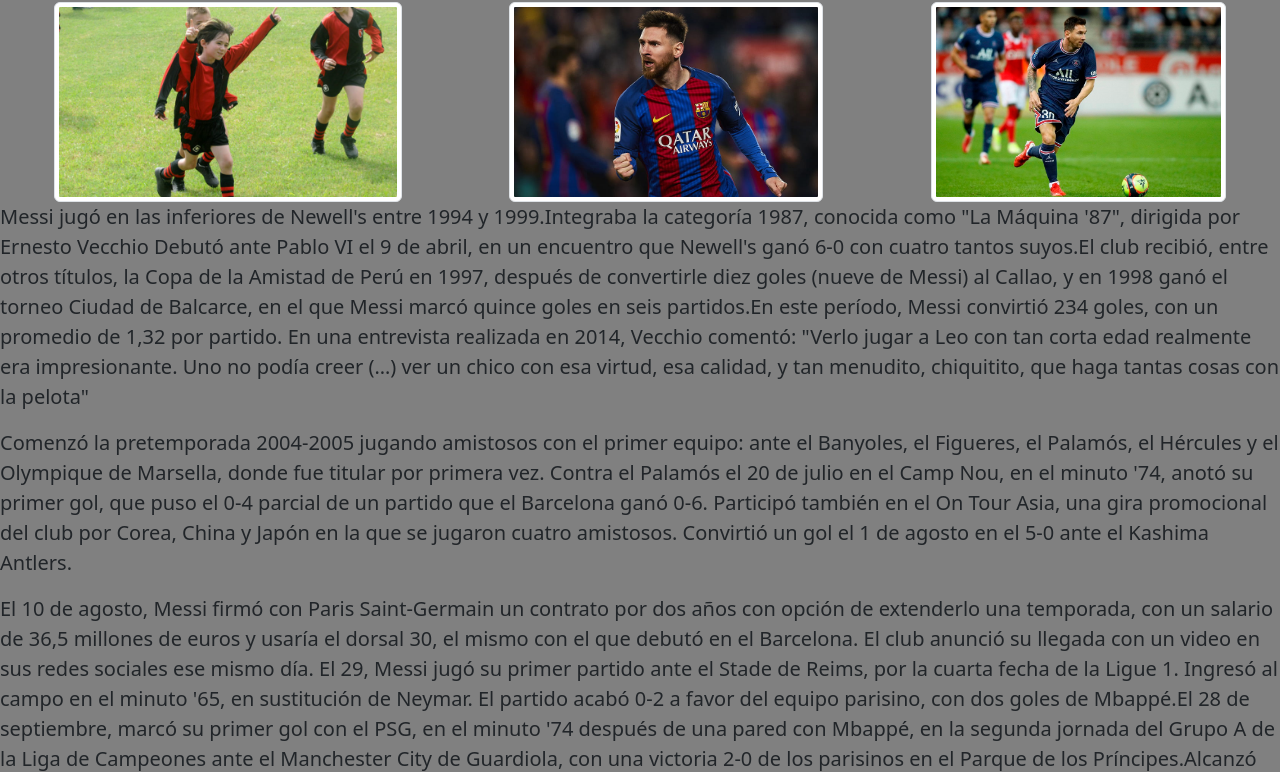
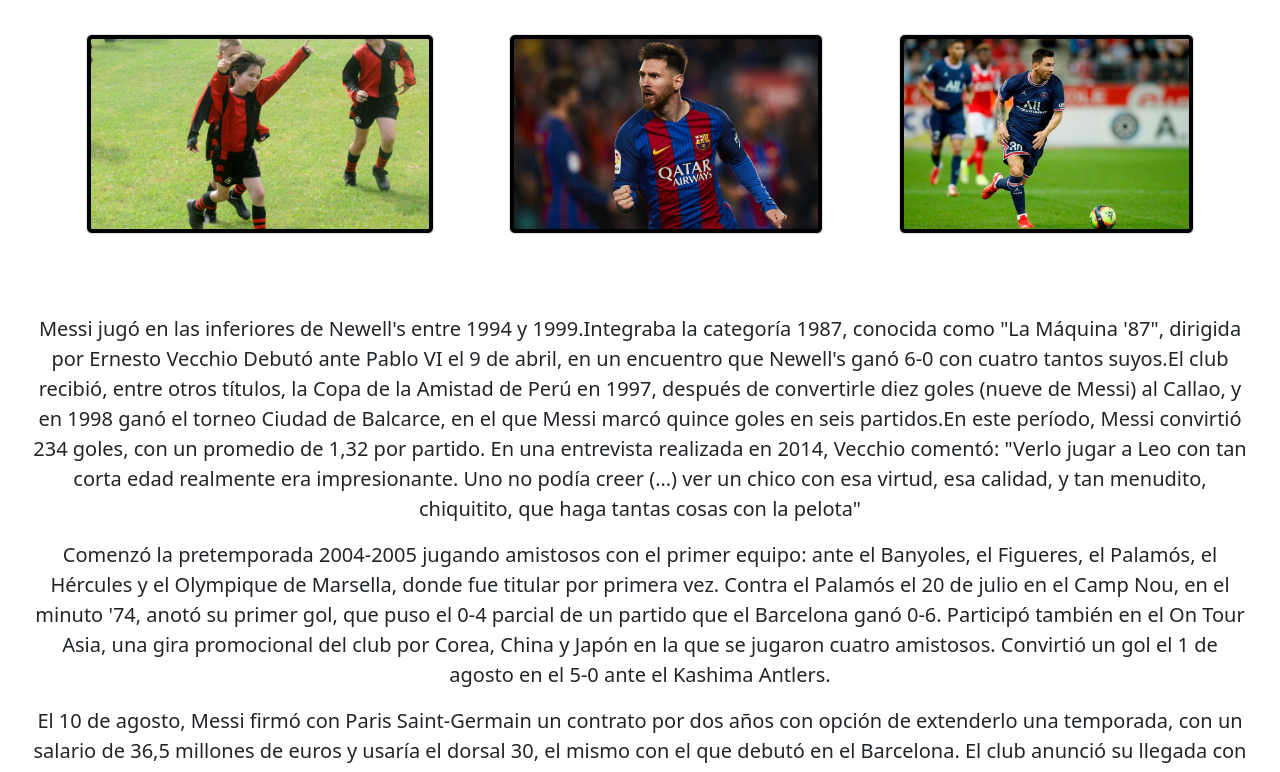
Before and after one commit to LeandroLiquori/Proyecto__Coderhouse, a website: page Lionel_Messi/Equipos.html in a window 1280 px wide. Shown: the part 114-886 px from the top of the page. Drawn offline with nearby package versions, Linux system fonts and the light colour scheme.

Commit message:
mejorando lectura de texto

```diff
--- a/Lionel_Messi/Equipos.html
+++ b/Lionel_Messi/Equipos.html
@@ -51,9 +51,9 @@
      data-aos-easing="ease-out-cubic"
      data-aos-duration="2000">
      <div class="div1">
-       <img src="../img/messi__nw1.jpg" class="img-thumbnail" alt="Messi Newells">
-       <img src="../img/messi__barcelonahd.jpg" class="img-thumbnail" alt="Messi barcelona2">
-       <img src="../img/messi__psg2.jpg" class="img-thumbnail" alt="Messi psg">
+       <img src="../img/messi__nw1.jpg" class="img-thumbnail color__borde" alt="Messi Newells">
+       <img src="../img/messi__barcelonahd.jpg" class="img-thumbnail color__borde" alt="Messi barcelona2">
+       <img src="../img/messi__psg2.jpg" class="img-thumbnail color__borde" alt="Messi psg">
      </div>
 </div>
      <div class="div__parrafo">
--- a/sass/parciales/_equipos.scss
+++ b/sass/parciales/_equipos.scss
@@ -2,7 +2,7 @@
     display: flex;
     height: $height-div1;
     justify-content: space-around;
-    margin-top: 1rem;
+    margin: 3rem;
     &__parrafo{
         display: flex;
         gap: 1rem;
@@ -11,4 +11,12 @@
         color:$color-div1__parrafo;
         flex-direction: column;
     }
+    .color__borde
+{
+    background-color: black;
+}
     }
+    .div__parrafo{
+        padding: 2rem;
+        text-align: center;
+    }
--- a/sass/parciales/_reset.scss
+++ b/sass/parciales/_reset.scss
@@ -4,8 +4,8 @@
     padding: 0px;
 }
 .main{
-background-color: gray;
-}
+    background-color: white;
+    }
  .navbar-toggler{
     background-color: white;
  }
```
Also changed, not shown: css/compilado.css.
